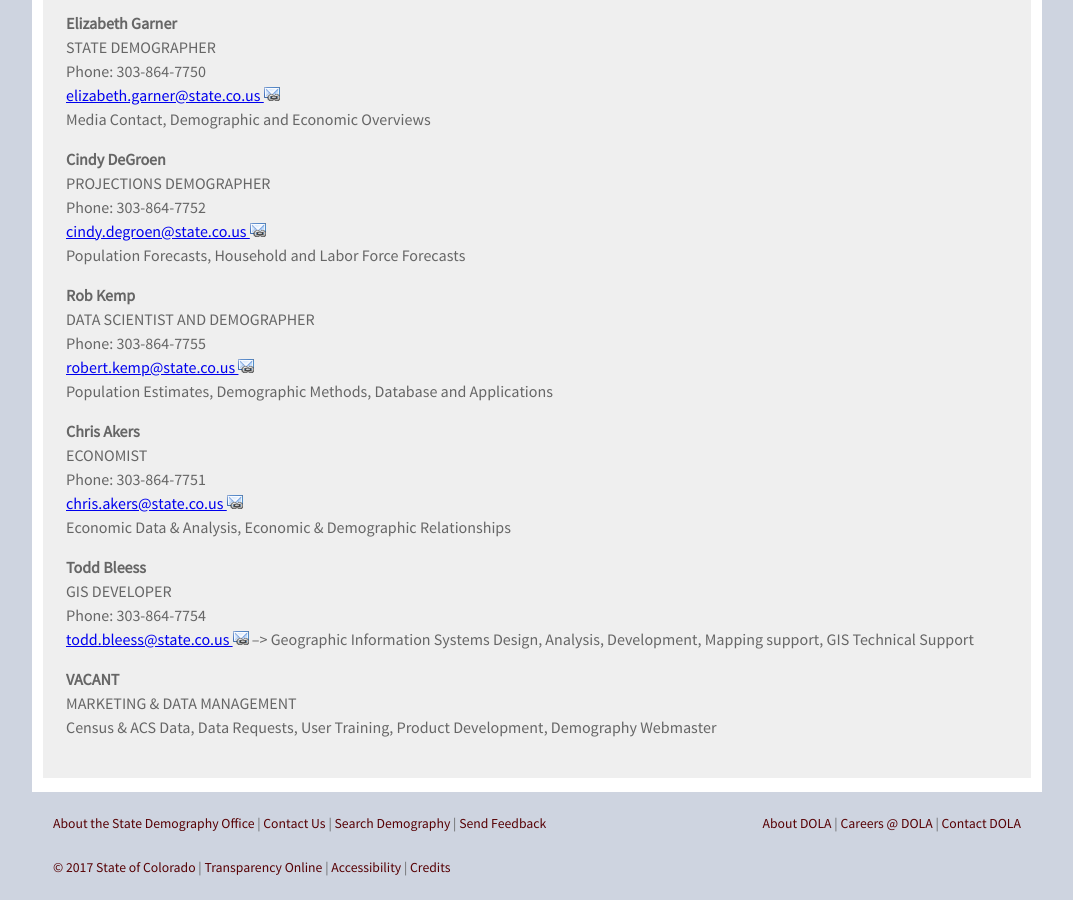
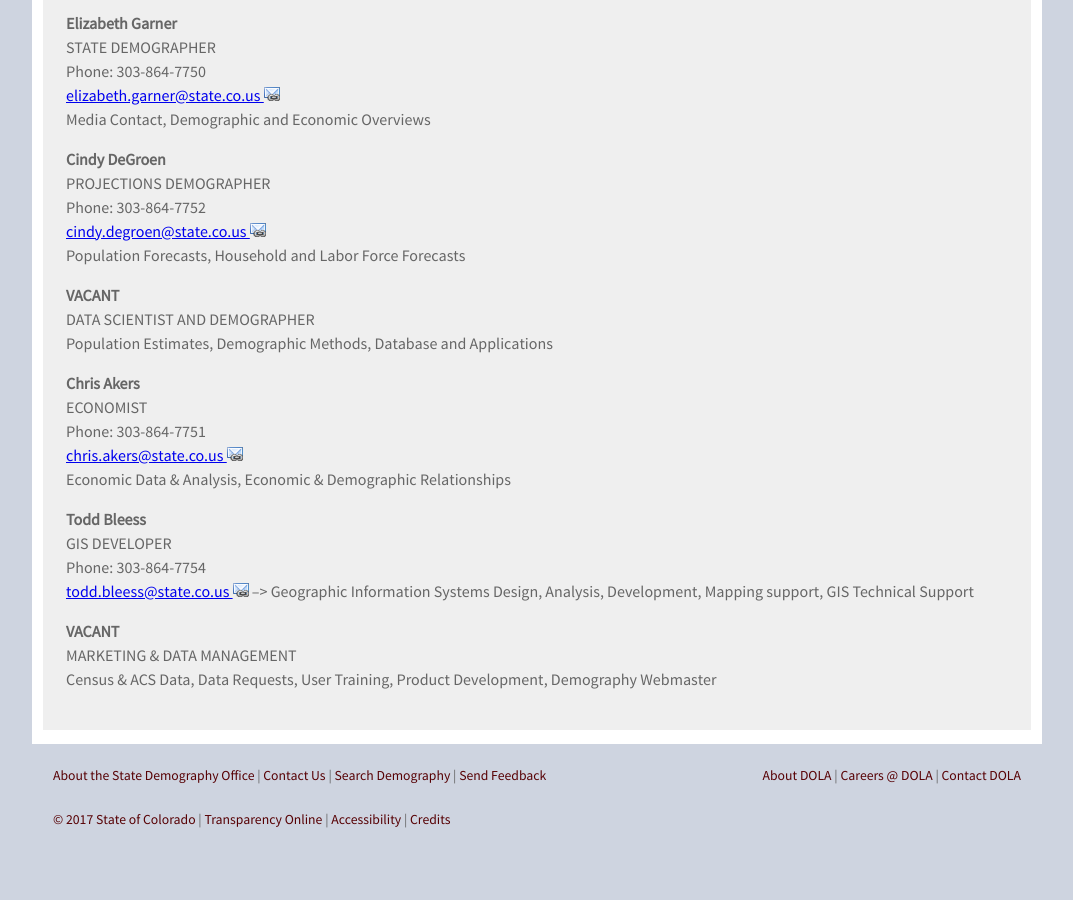
Before and after one commit to TBleess/Website_New, a Jekyll site: the page built from pages/0_Homepage_and_Footer_Links/contact.md, in a window 1280 px wide and 900 px high, scrolled down 731 px. Shown: the whole window, without its empty margins (103-1176 px from the left). Built offline with Jekyll 4.4.1, drawn with Linux system fonts in a browser that asks for light colours; after the commit the page ends 1583 px from its top, so only the background shows below that.

Commit message:
remove Rob

```diff
--- a/pages/0_Homepage_and_Footer_Links/contact.md
+++ b/pages/0_Homepage_and_Footer_Links/contact.md
@@ -29,10 +29,8 @@ Phone: 303-864-7752
 [cindy.degroen@state.co.us ![email](/images/email_link.png 'send email')](mailto:cindy.degroen@state.co.us)
 Population Forecasts, Household and Labor Force Forecasts
 
-**Rob Kemp**
+**VACANT**
 DATA SCIENTIST AND DEMOGRAPHER
-Phone: 303-864-7755
-[robert.kemp@state.co.us ![email](/images/email_link.png 'send email')](mailto:robert.kemp@state.co.us)
 Population Estimates, Demographic Methods, Database and Applications
 
 **Chris Akers**
```
